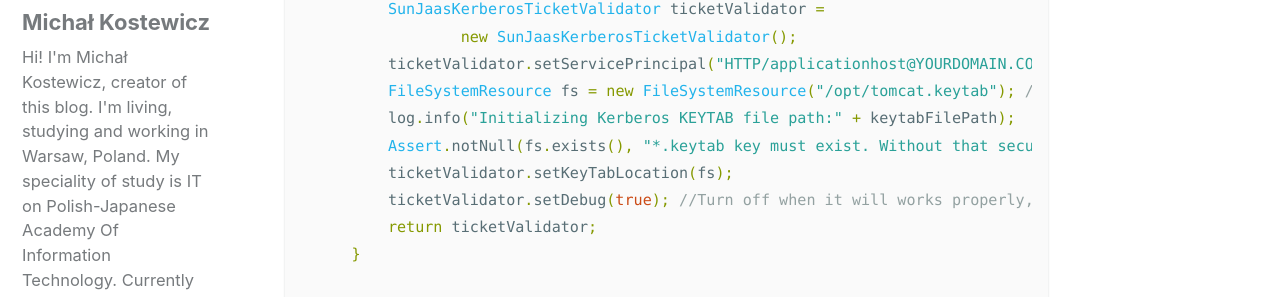
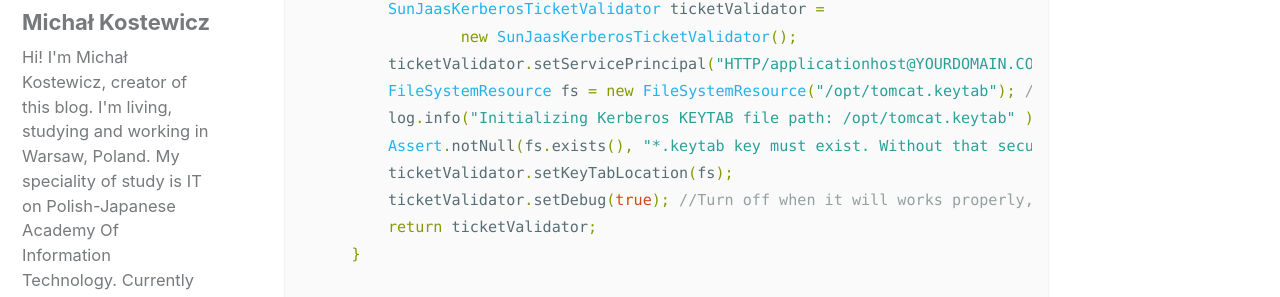
Before and after one commit to k0staa/k0staa.github.io, a Jekyll site: the page built from _posts/2017-11-05-spring-security-kerberos.markdown, in a window 1280 px wide and 900 px high, scrolled down 8432 px. Shown: the part 151-448 px from the top of the window. Built offline with Jekyll 4.4.1, drawn with Linux system fonts in a browser that asks for light colours; some of the changed text lies outside the part shown.

Commit message:
Update post about kerberos authentication. Added GitHub repo url.

```diff
--- a/_posts/2017-11-05-spring-security-kerberos.markdown
+++ b/_posts/2017-11-05-spring-security-kerberos.markdown
@@ -205,7 +205,7 @@
                 new SunJaasKerberosTicketValidator();
         ticketValidator.setServicePrincipal("HTTP/applicationhost@YOURDOMAIN.COM"); //At this point, it must be according to what we were given in the commands from the first step.
         FileSystemResource fs = new FileSystemResource("/opt/tomcat.keytab"); //Path to file tomcat.keytab
-        log.info("Initializing Kerberos KEYTAB file path:" + keytabFilePath);
+        log.info("Initializing Kerberos KEYTAB file path: /opt/tomcat.keytab" );
         Assert.notNull(fs.exists(), "*.keytab key must exist. Without that security is useless.");
         ticketValidator.setKeyTabLocation(fs);
         ticketValidator.setDebug(true); //Turn off when it will works properly,
```
Also changed, not shown: other parts of _posts/2017-11-05-spring-security-kerberos.markdown (+4 -1 lines).
